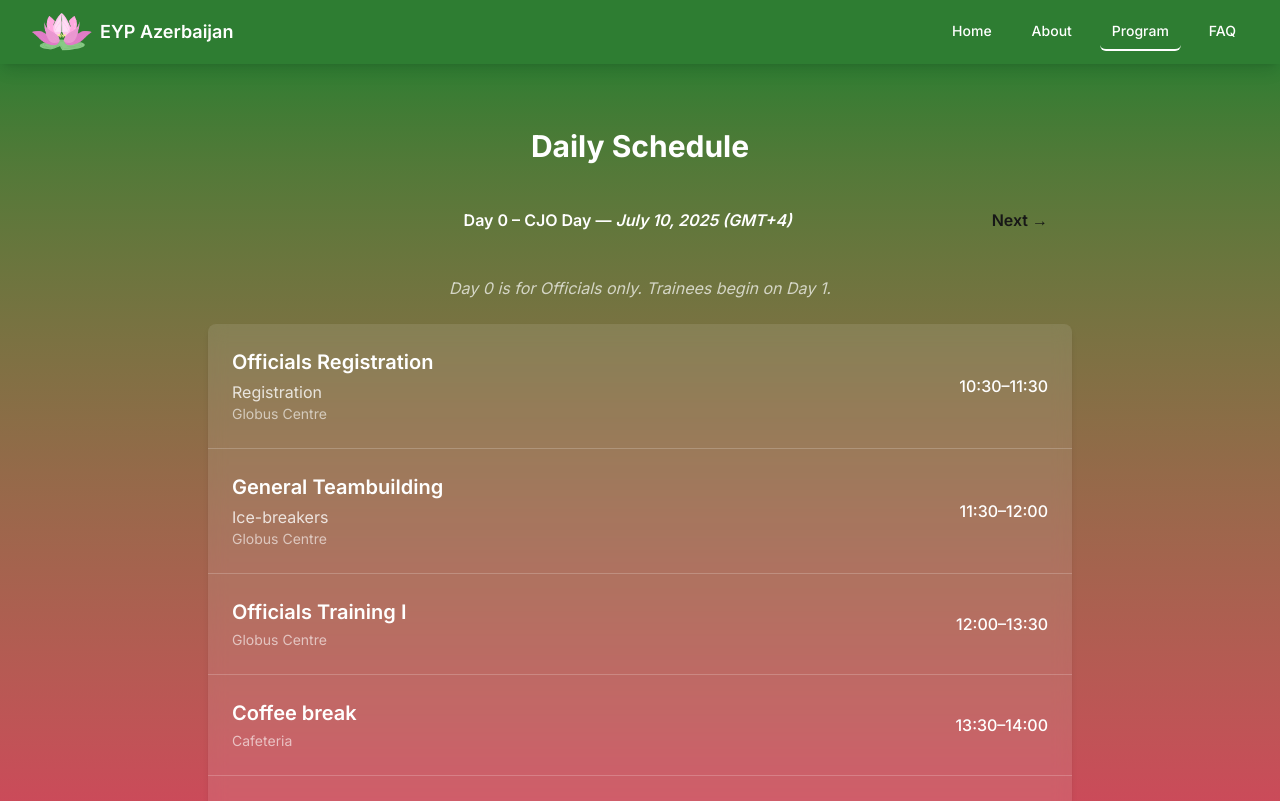
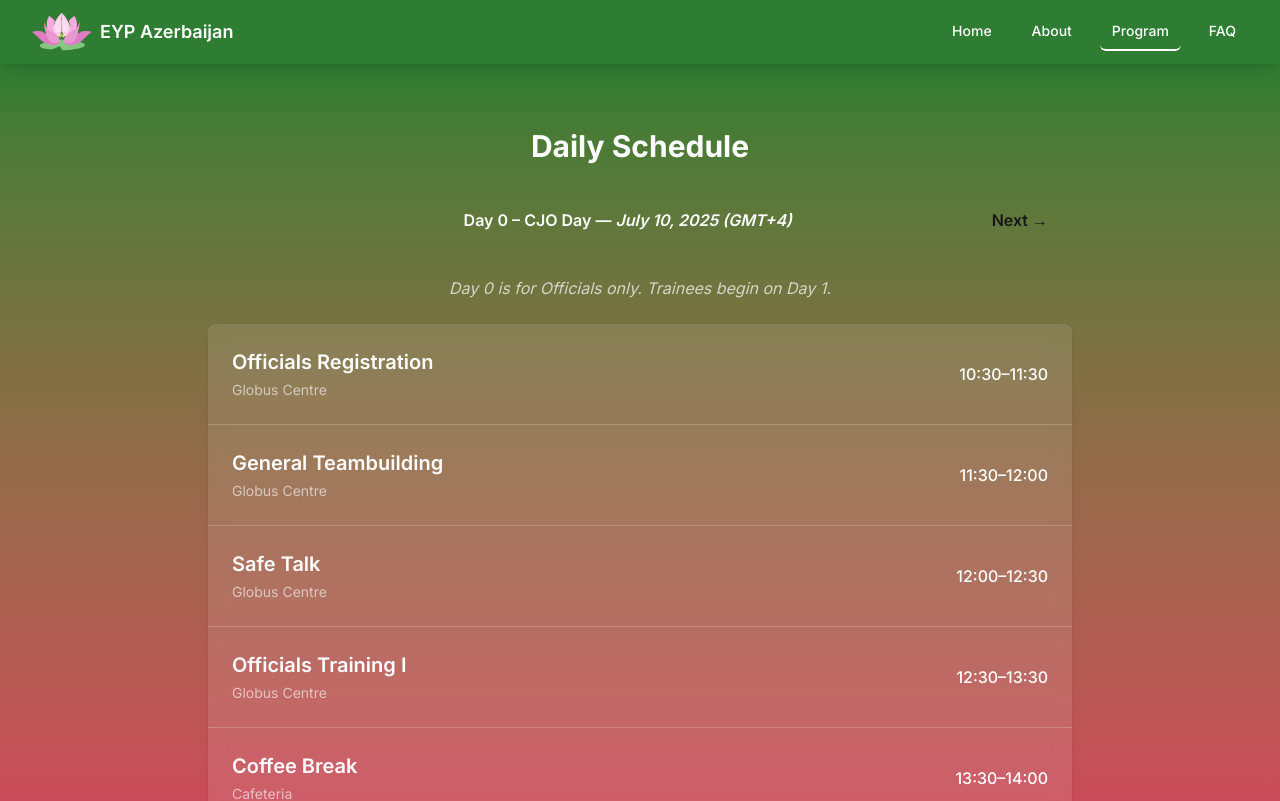
Before and after one commit to Ph4ntomByte/Summer_Training_Camp, a Next.js app: page /program in a window 1280 px wide. Shown: the top 801 px of the page. Built offline with nearby package versions, Linux system fonts and the light colour scheme.

Commit message:
feat(program): update schedule

```diff
--- a/src/app/program/page.tsx
+++ b/src/app/program/page.tsx
@@ -4,69 +4,70 @@ import { SectionHeading } from '@/components/SectionHeading/SectionHeading'
 import { Button } from '@/components/UI/Button'
 import { AnimatePresence, motion } from 'framer-motion'
 
-const scheduleData = [
+export const scheduleData = [
   {
     day: 'Day 0 – CJO Day',
     date: 'July 10, 2025 (GMT+4)',
     activities: [
-      { time: '10:30–11:30', title: 'Officials Registration', description: 'Registration', location: 'Globus Centre' },
-      { time: '11:30–12:00', title: 'General Teambuilding', description: 'Ice-breakers', location: 'Globus Centre' },
-      { time: '12:00–13:30', title: 'Officials Training I', description: ' ', location: 'Globus Centre' },
-      { time: '13:30–14:00', title: 'Coffee break', description: '', location: 'Cafeteria' },
-      { time: '14:00–15:00', title: 'Officials Training II', description: '', location: 'Globus Centre' },
-      { time: '15:00–16:00', title: 'Lunch break', description: '', location: 'Dining Area' },
-      { time: '16:00–17:30', title: 'Officials Training III', description: '', location: 'Globus Centre' },
-      { time: '17:30–18:00', title: 'Coffee break', description: 'Afternoon tea', location: 'Cafeteria' },
-      { time: '18:00–19:00', title: 'Officials Training IV', description: '', location: 'Globus Centre' },
-      { time: '19:00', title: 'Officials Dinner', description: 'Formal dinner', location: 'Globus Centre' },
+      { time: '10:30–11:30', title: 'Officials Registration', location: 'Globus Centre' },
+      { time: '11:30–12:00', title: 'General Teambuilding', location: 'Globus Centre' },
+      { time: '12:00–12:30', title: 'Safe Talk', location: 'Globus Centre' },
+      { time: '12:30–13:30', title: 'Officials Training I', location: 'Globus Centre' },
+      { time: '13:30–14:00', title: 'Coffee Break', location: 'Cafeteria' },
+      { time: '14:00–15:00', title: 'Officials Training II', location: 'Globus Centre' },
+      { time: '15:00–16:00', title: 'Lunch Break', location: 'Dining Area' },
+      { time: '16:00–17:30', title: 'Officials Training III', location: 'Globus Centre' },
+      { time: '17:30–18:00', title: 'Coffee Break', location: 'Cafeteria' },
+      { time: '18:00–19:00', title: 'Officials Training IV', location: 'Globus Centre' },
+      { time: '19:00', title: 'Officials Dinner', location: 'Globus Centre' },
     ],
   },
   {
     day: 'Day 1 – Teambuilding Day',
-    date: 'July 11, 2025 (GMT+4)',
+    date: 'July 12, 2025 (GMT+4)',
     activities: [
-      { time: '07:30–08:00', title: 'Morning activity', description: 'Meditation', location: 'Garden Area' },
-      { time: '09:00–13:00', title: 'Trip to the venue', description: '', location: 'Off-site Venue' },
-      { time: '13:00–14:00', title: 'General Teambuilding', description: 'Outdoor games with organizers', location: 'Outdoor Field' },
-      { time: '14:00–15:00', title: 'Lunch break', description: 'Picnic-style lunch', location: 'Outdoor Dining' },
-      { time: '15:00–16:30', title: 'Training I', description: '', location: 'Workshop Room' },
-      { time: '16:30–17:00', title: 'Coffee break', description: 'Afternoon refreshments', location: 'Cafeteria' },
-      { time: '17:00–18:30', title: 'Training II', description: '', location: 'Conference Room' },
-      { time: '18:30–19:30', title: 'Evening activity', description: 'Campfire & storytelling', location: 'Campfire Circle' },
-      { time: '19:30–20:30', title: 'Dinner', description: '', location: 'Dining Hall' },
-      { time: '20:30–22:30', title: 'Games night', description: '', location: 'Common Room' },
+      { time: '09:30–10:30', title: 'Trainees Arrive', location: 'Campus Entrance' },
+      { time: '10:30–12:30', title: 'Trip to Gobuland', location: 'Coach Departure Point' },
+      { time: '12:30–14:00', title: 'General Teambuilding + Opening Ceremony', location: 'Gobuland' },
+      { time: '14:00–15:00', title: 'Lunch Break', location: 'Restaurant' },
+      { time: '15:00–17:00', title: 'Training I', location: 'Gobuland' },
+      { time: '17:00–17:30', title: 'Coffee Break', location: 'Gobuland' },
+      { time: '17:30–18:30', title: 'Training II', location: 'Gobuland' },
+      { time: '18:30–19:30', title: 'Evening Activity', location: 'Gobuland' },
+      { time: '19:30–20:30', title: 'Dinner', location: 'Restaurant' },
     ],
   },
   {
     day: 'Day 2 – Training Day',
-    date: 'July 12, 2025 (GMT+4)',
+    date: 'July 13, 2025 (GMT+4)',
     activities: [
-      { time: '08:00–08:30', title: 'Morning activity', description: '', location: 'Workshop Room A' },
-      { time: '08:30–09:00', title: 'Breakfast', description: ' ', location: 'Dining Area' },
-      { time: '09:00–10:30', title: 'Training III', description: '', location: 'Conference Room' },
-      { time: '10:30–11:00', title: 'Coffee break', description: 'Mid-morning snacks', location: 'Cafeteria' },
-      { time: '11:00–12:30', title: 'Training IV', description: '', location: 'Workshop Room B' },
-      { time: '12:30–13:30', title: 'Lunch break', description: '', location: 'Dining Area' },
-      { time: '13:30–14:30', title: 'Training V', description: '', location: 'Workshop Room C' },
-      { time: '14:30–15:00', title: 'Break', description: '', location: 'Media Lab' },
-      { time: '15:00–16:30', title: 'Training VI', description: '', location: 'Conference Room' },
-      { time: '16:30–17:00', title: 'Coffee break', description: 'Afternoon tea', location: 'Cafeteria' },
-      { time: '17:00–18:00', title: 'Training VII', description: '', location: 'Workshop Room A' },
-      { time: '18:00–19:00', title: 'Roundtable', description: '', location: 'Main Hall' },
-      { time: '19:00–20:00', title: 'Dinner', description: '', location: 'Dining Hall' },
-      { time: '20:00–22:00', title: 'Closing ceremony', description: 'Farewell', location: 'Main Hall' },
+      { time: '08:00–08:40', title: 'Breakfast', location: 'Dining Area' },
+      { time: '08:40–09:00', title: 'Meditation', location: 'Gobuland' },
+      { time: '09:00–11:00', title: 'Training III', location: 'Gobuland' },
+      { time: '11:00–11:30', title: 'Coffee Break', location: 'Gobuland' },
+      { time: '11:30–13:30', title: 'Training IV', location: 'Gobuland' },
+      { time: '13:30–14:30', title: 'Lunch Break', location: 'Restaurant' },
+      { time: '14:30–15:30', title: 'Training V', location: 'Gobuland' },
+      { time: '15:30–16:00', title: 'Coffee Break', location: 'Gobuland' },
+      { time: '16:00–18:00', title: 'Training VI', location: 'Gobuland' },
+      { time: '18:00–19:00', title: 'Evening Activity', location: 'Gobuland' },
+      { time: '19:00–20:00', title: 'Dinner', location: 'Restaurant' },
+      { time: '20:00–22:00', title: 'Closing Ceremony', location: 'Gobuland' },
     ],
   },
   {
     day: 'Day 3 – Training Day',
-    date: 'July 13, 2025 (GMT+4)',
+    date: 'July 14, 2025 (GMT+4)',
     activities: [
-      { time: '08:30–09:30', title: 'Breakfast', description: 'Final group breakfast', location: 'Dining Area' },
-      { time: '09:30–10:30', title: 'Packing up', description: 'Prepare for departure', location: 'All Areas' },
-      { time: '11:00–14:00', title: 'Trip to Baku', description: 'Return journey', location: 'Baku' },
+      { time: '08:00–08:30', title: 'Morning Activity', location: 'Gobuland' },
+      { time: '08:30–09:30', title: 'Breakfast', location: 'Dining Area' },
+      { time: '09:30–10:30', title: 'Training VII', location: 'Gobuland' },
+      { time: '10:30–11:30', title: 'Packing Up', location: 'Gobuland' },
+      { time: '11:30–14:00', title: 'Trip to Baku', location: 'Coach Departure Point' },
+      { time: '15:30–16:00', title: 'Coffee Break', location: 'Gobuland' },
     ],
   },
-];
+]
 
 export default function ProgramPage() {
   const [dayIndex, setDayIndex] = useState(0)
```
